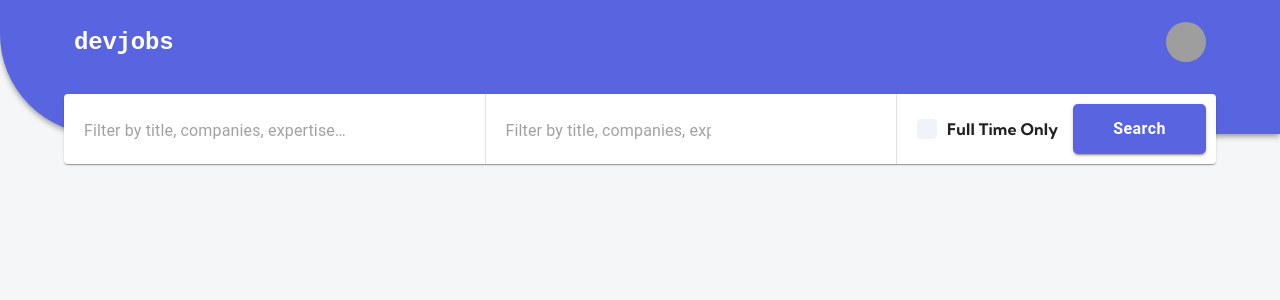
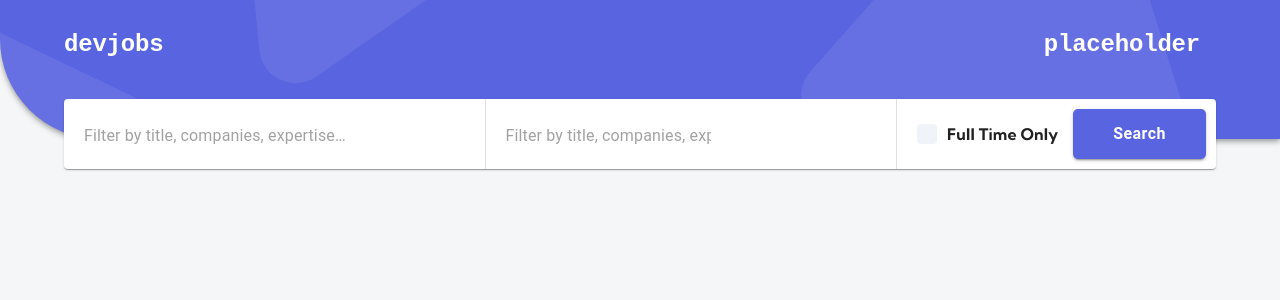
Before and after one commit to Price2/devjobs-app, a React (Create React App) app: page / in a window 1280 px wide. Shown: the top 300 px of the page. Built offline with nearby package versions, Linux system fonts and the light colour scheme; grey boxes are pictures that could not be loaded.

Commit message:
Restructured layout components and UI edits

```diff
--- a/src/App.js
+++ b/src/App.js
@@ -1,9 +1,15 @@
 import logo from './logo.svg';
 import './App.css';
 import Layout from './Layout';
+import SearchArea from './components/SearchArea';
 function App() {
+
   return (
-  <Layout/>
+    <>
+      <Layout>
+        <SearchArea />
+      </Layout>
+    </>
   );
 }
 
--- a/src/Layout.js
+++ b/src/Layout.js
@@ -1,11 +1,67 @@
 import React from 'react';
-import ResponsiveAppBar from './components/Nav';
-import ToggleColorMode from  './components/Toggle'
+import AppBar from '@mui/material/AppBar';
+import Box from '@mui/material/Box';
+import Typography from '@mui/material/Typography';
+import Container from '@mui/material/Container';
 
-const Layout = () => {
+
+
+
+const Layout = (props) => {
     return (
-        <ResponsiveAppBar/>
-    );
-}
+        <>
+          <AppBar sx={{ borderRadius: '0px 0px 0px 100px', backgroundColor: '#5964E0' }} position="static" className="test">
+            <Box>
+              <Container sx={{display:'flex', justifyContent:'center', padding:'30px', paddingBottom:'80px'}}>
+              <Typography
+                  variant="h2"
+                  noWrap
+                  component="a"
+                  href="/"
+                  sx={{
+                    mr: 2,
+                    display: { xs: 'none', md: 'flex' },
+                    fontFamily: 'monospace',
+                    fontSize: '24px',
+                    fontWeight: 700,
+                    lineHeight: '29px',
+                    //   letterSpacing: '.3rem',
+                    color: 'inherit',
+                    textDecoration: 'none',
+                    flexGrow: 1, display: { xs: 'none', md: 'flex' }
+                  }}
+                >
+                  devjobs
+                </Typography>
+
+                <Typography
+                  variant="h2"
+                  noWrap
+                  component="a"
+                  href="/"
+                  sx={{
+                    mr: 2,
+                    display: { xs: 'none', md: 'flex' },
+                    fontFamily: 'monospace',
+                    fontSize: '24px',
+                    fontWeight: 700,
+                    lineHeight: '29px',
+                    //   letterSpacing: '.3rem',
+                    color: 'inherit',
+                    textDecoration: 'none',
+                    display: { xs: 'none', md: 'flex' },
+                    alignSelf: 'flex-end'
+                  }}
+                >
+                  placeholder
+                </Typography>
+             </Container>
+                </Box>
+
+          </AppBar>
+           {props.children}
+        </>
+      );
+    }
 
 export default Layout;
--- a/src/components/Nav.js
+++ b/src/components/Nav.js
@@ -14,34 +14,31 @@ import MenuItem from '@mui/material/MenuItem';
 import AdbIcon from '@mui/icons-material/Adb';
 import SearchArea from './SearchArea';
 
-const pages = ['Products', 'Pricing', 'Blog'];
-const settings = ['Profile', 'Account', 'Dashboard', 'Logout'];
+function ResponsiveAppBar({ ThemeToggler }) {
+  // const [anchorElNav, setAnchorElNav] = React.useState(null);
+  // const [anchorElUser, setAnchorElUser] = React.useState(null);
 
-function ResponsiveAppBar({ ThemeToggler }) {
-  const [anchorElNav, setAnchorElNav] = React.useState(null);
-  const [anchorElUser, setAnchorElUser] = React.useState(null);
+  // const handleOpenNavMenu = (event) => {
+  //   setAnchorElNav(event.currentTarget);
+  // };
+  // const handleOpenUserMenu = (event) => {
+  //   setAnchorElUser(event.currentTarget);
+  // };
 
-  const handleOpenNavMenu = (event) => {
-    setAnchorElNav(event.currentTarget);
-  };
-  const handleOpenUserMenu = (event) => {
-    setAnchorElUser(event.currentTarget);
-  };
+  // const handleCloseNavMenu = () => {
+  //   setAnchorElNav(null);
+  // };
 
-  const handleCloseNavMenu = () => {
-    setAnchorElNav(null);
-  };
-
-  const handleCloseUserMenu = () => {
-    setAnchorElUser(null);
-  };
+  // const handleCloseUserMenu = () => {
+  //   setAnchorElUser(null);
+  // };
 
   return (
     <>
-      <AppBar sx={{ borderRadius: '0px 0px 0px 100px', backgroundColor: '#5964E0' }} position="static">
-        <Container fixed>
-          <Toolbar disableGutters sx={{padding:'10px', paddingBottom:'60px'}}>
-            <Typography
+      <AppBar sx={{ borderRadius: '0px 0px 0px 100px', backgroundColor: '#5964E0' }} position="static" className="test">
+        <Box>
+          <Container sx={{display:'flex', justifyContent:'center', padding:'30px', paddingBottom:'80px'}}>
+          <Typography
               variant="h2"
               noWrap
               component="a"
@@ -62,38 +59,30 @@ function ResponsiveAppBar({ ThemeToggler }) {
               devjobs
             </Typography>
 
-            <Box sx={{ flexGrow: 0 }}>
-              <Tooltip title="Open settings">
-                <IconButton onClick={handleOpenUserMenu} sx={{ p: 0 }}>
-                  <Avatar alt="Remy Sharp" src="/static/images/avatar/2.jpg" />
-                </IconButton>
-              </Tooltip>
-              <Menu
-                sx={{ mt: '45px' }}
-                id="menu-appbar"
-                anchorEl={anchorElUser}
-                anchorOrigin={{
-                  vertical: 'top',
-                  horizontal: 'right',
-                }}
-                keepMounted
-                transformOrigin={{
-                  vertical: 'top',
-                  horizontal: 'right',
-                }}
-                open={Boolean(anchorElUser)}
-                onClose={handleCloseUserMenu}
-              >
-                {settings.map((setting) => (
-                  <MenuItem key={setting} onClick={handleCloseUserMenu}>
-                    <Typography textAlign="center">{setting}</Typography>
-                  </MenuItem>
-                ))}
-              </Menu>
-            </Box>
-            <themeToggler />
-          </Toolbar>
-        </Container>
+            <Typography
+              variant="h2"
+              noWrap
+              component="a"
+              href="/"
+              sx={{
+                mr: 2,
+                display: { xs: 'none', md: 'flex' },
+                fontFamily: 'monospace',
+                fontSize: '24px',
+                fontWeight: 700,
+                lineHeight: '29px',
+                //   letterSpacing: '.3rem',
+                color: 'inherit',
+                textDecoration: 'none',
+                display: { xs: 'none', md: 'flex' },
+                alignSelf: 'flex-end'
+              }}
+            >
+              placeholder
+            </Typography>
+         </Container>
+        </Box>
+
       </AppBar>
       <SearchArea />
     </>
--- a/src/index.css
+++ b/src/index.css
@@ -12,3 +12,10 @@ code {
   font-family: source-code-pro, Menlo, Monaco, Consolas, 'Courier New',
     monospace;
 }
+
+
+.test{
+  background: url('images/nav.svg')  no-repeat;
+  background-size: cover;
+
+}
```
Also changed, not shown: src/images/Triangle Copy 2.svg (deleted), src/images/nav.svg (added).
